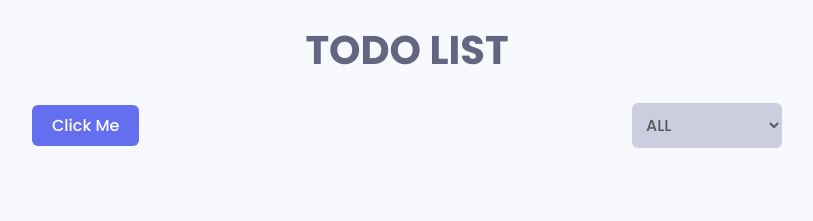
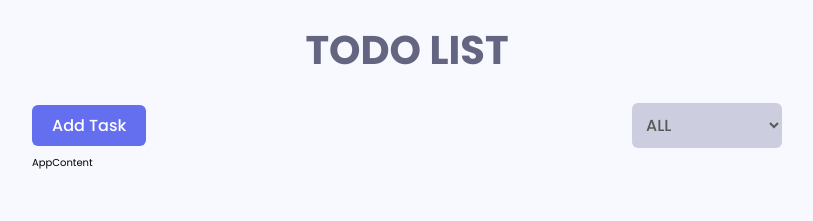
Before and after one commit to DulanjaliSenarathna/react-todo-app, a React (Create React App) app: page / in a window 1280 px wide. Shown: the top 221 px of the page, without its empty margins (233-1046 px from the left). Built offline with nearby package versions, Linux system fonts and the light colour scheme.

Commit message:
AppContent component created

```diff
--- a/src/App.js
+++ b/src/App.js
@@ -2,6 +2,7 @@ import React from 'react';
 import PageTitle from './components/PageTitle';
 import AppHeader from './components/AppHeader';
 import styles from './styles/modules/app.module.scss'
+import AppContent from './components/AppContent';
 
 function App() {
   return (
@@ -9,6 +10,7 @@ function App() {
       <PageTitle>TODO LIST</PageTitle>
       <div className={styles.app__wrapper}>
         <AppHeader />
+        <AppContent/>
       </div>
     </div>
   );
--- /dev/null
+++ b/src/components/AppContent.jsx
@@ -0,0 +1,9 @@
+import React from 'react'
+
+function AppContent() {
+  return (
+    <div>AppContent</div>
+  )
+}
+
+export default AppContent
--- a/src/components/AppHeader.jsx
+++ b/src/components/AppHeader.jsx
@@ -7,7 +7,7 @@ const AppHeader = () => {
   return (
     <div className={styles.appHeader}>
 
-        <Button varient='primary'>Click Me</Button>
+        <Button varient='primary'>Add Task</Button>
         <SelectButton id="status">
             <option value="all">ALL</option>
             <option value="incomplete">Incomplete</option>
```
